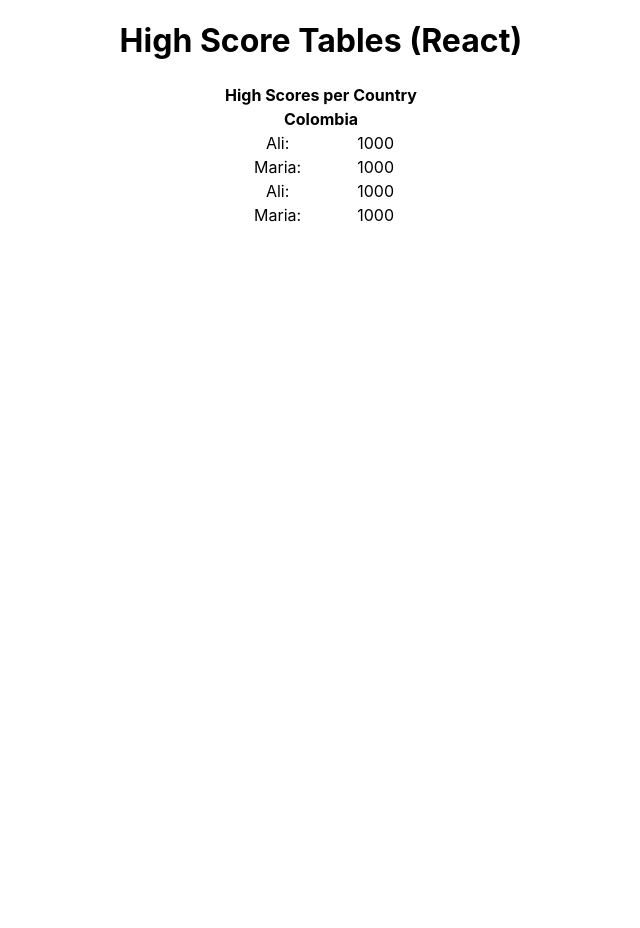
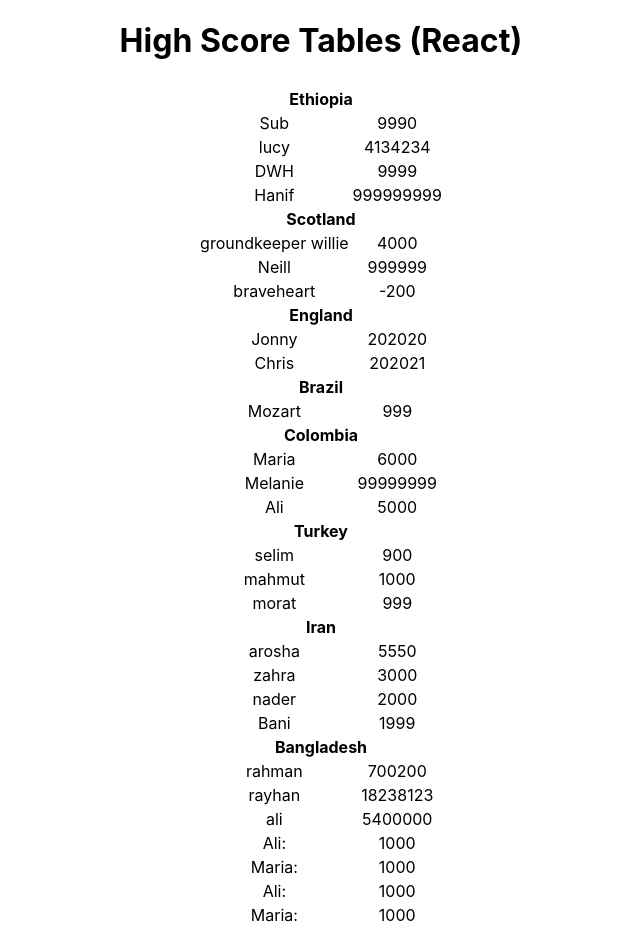
Before and after one commit to Pat-On/high-scores-react, a React (Create React App) app: page / in a window 1280 px wide. Shown: the whole page, without its empty margins (319-959 px from the left). Before the commit the page ends 800 px from the top, so only its background shows below. Built offline with nearby package versions, Linux system fonts and the light colour scheme.

Commit message:
working tabel

```diff
--- a/src/App.js
+++ b/src/App.js
@@ -1,7 +1,13 @@
 import "./App.css";
+
+// import TableElement from "./Components/Table/TableElement";
+import TheadElement from "./Components/Table/TheadElement/TheadElement";
+import TBodyElement from "./Components/Table/TBodyElement/TBodyElement";
 
 //data import
 import allCountryScores from "./data/scores";
+
+const dataAllCountryScores = [...allCountryScores];
 
 function App() {
   return (
@@ -10,17 +16,17 @@ function App() {
         <h1>High Score Tables (React)</h1>
       </header>
       {/* <main> */}
+
       <table>
-        <thead>
-          <tr>
-            <th colspan="2">High Scores per Country</th>
-          </tr>
-        </thead>
+        <TheadElement columnSpan={2} title={"High Scores per Country"} />
 
+        <TBodyElement dataScoresPlayers={dataAllCountryScores} />
         <tbody>
+          {/*
           <tr>
             <th colspan="2">Colombia</th>
-          </tr>
+          </tr> */}
+
           <tr>
             <td>Ali: </td>
             <td>1000</td>
--- a/src/Components/Table/TBodyElement/TBodyElement.js
+++ b/src/Components/Table/TBodyElement/TBodyElement.js
@@ -0,0 +1,34 @@
+import React from "react";
+import TrElement from "../TrElement/TrElement";
+import Aux from "../../../hoc/auxilliary";
+
+const TBodyElement = (props) => {
+  return (
+    <Aux>
+      {props.dataScoresPlayers.map((item, index) => {
+        return (
+          <Aux>
+            <TrElement
+              key={index}
+              titleHeader={true}
+              columnSpan={2}
+              countryName={item.name}
+            />
+            {console.log(item.scores)}
+            {item.scores.map((item, index) => {
+              return (
+                <TrElement
+                  key={index}
+                  titleHeader={false}
+                  personObject={item}
+                />
+              );
+            })}
+          </Aux>
+        );
+      })}
+    </Aux>
+  );
+};
+
+export default TBodyElement;
--- a/src/Components/Table/TdElement/TdElement.js
+++ b/src/Components/Table/TdElement/TdElement.js
@@ -0,0 +1,7 @@
+import React from "react";
+
+const TdElement = (props) => {
+  return <td>{props.name}</td>;
+};
+
+export default TdElement;
--- a/src/Components/Table/ThElement/ThElement.js
+++ b/src/Components/Table/ThElement/ThElement.js
@@ -0,0 +1,12 @@
+import React from "react";
+
+const ThElement = (props) => {
+  console.log(props.countryName);
+  return (
+    <th colSpan={props.columnSpan ? props.columnSpan : 1}>
+      {props.countryName}
+    </th>
+  );
+};
+
+export default ThElement;
--- /dev/null
+++ b/src/Components/Table/TheadElement/TheadElement.js
@@ -0,0 +1,12 @@
+import React from "react";
+import ThElement from "../ThElement/ThElement";
+
+const TheadElement = (props) => {
+  return (
+    <thead>
+      <ThElement columnSpan={props.columnSpan} title={props.title} />
+    </thead>
+  );
+};
+
+export default TheadElement;
--- a/src/Components/Table/TrElement/TrElement.js
+++ b/src/Components/Table/TrElement/TrElement.js
@@ -0,0 +1,26 @@
+import React from "react";
+import ThElement from "../ThElement/ThElement";
+import TdElement from "../TdElement/TdElement";
+
+const TrElement = (props) => {
+  if (props.titleHeader) {
+    return (
+      <tr>
+        <ThElement
+          columnSpan={props.columnSpan}
+          countryName={props.countryName}
+          columnSpan={props.columnSpan}
+        />
+      </tr>
+    );
+  }
+  return (
+    <tr>
+      {Object.values(props.personObject).map((value, index) => {
+        return <TdElement key={index} name={value} />;
+      })}
+    </tr>
+  );
+};
+
+export default TrElement;
--- /dev/null
+++ b/src/hoc/auxilliary.js
@@ -0,0 +1,5 @@
+import React from "react";
+
+const aux = props => props.children;
+
+export default aux;
```
Also changed, not shown: src/Components/Table/TableElement.js (+7 -0 lines), src/Components/Table/TheadElement/Thead.js (deleted).
